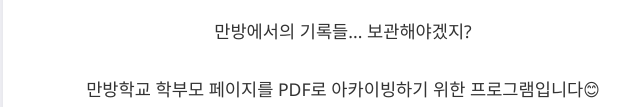
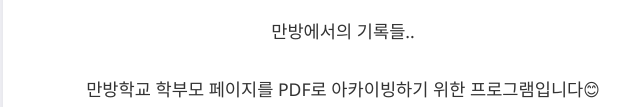
Before and after one commit to notj-code/WBHPA_archiever, a plain HTML site: page index.html in a window 1280 px wide. Shown: the part 218-325 px from the top of the page, without its empty margins (297-937 px from the left). Drawn offline with Linux system fonts and the light colour scheme.

Commit message:
Edit index.html

```diff
--- a/index.html
+++ b/index.html
@@ -98,7 +98,7 @@
     <div class="container">
         <h1>만방학교 학부모 페이지 아카이버</h1>
         <h1>Wanbang School Parent Portal Archiever</h1>
-        <p>만방에서의 기록들... 보관해야겠지?</p>
+        <p>만방에서의 기록들..</p>
         <p>만방학교 학부모 페이지를 PDF로 아카이빙하기 위한 프로그램입니다😊</p>
         <a href="https://github.com/notj-code/WBHPA_archiever/archive/refs/heads/main.zip" class="download-btn">Download for Windows</a>
 
```
